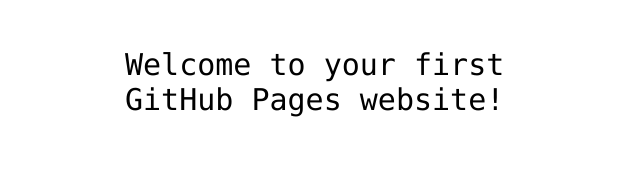
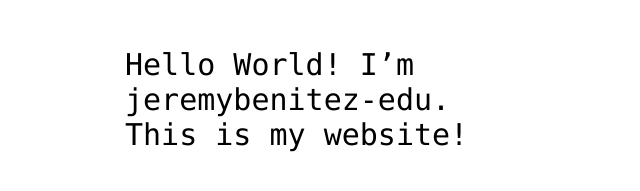
Before and after one commit to jeremybenitez-edu/hello-world, a plain HTML site: page index.html in a window 1280 px wide. Shown: the part 341-532 px from the top of the page, without its empty margins (315-955 px from the left). Drawn offline with Linux system fonts and the light colour scheme.

Commit message:
add my username to index.html

```diff
--- a/index.html
+++ b/index.html
@@ -12,7 +12,7 @@
 <img src="https://octodex.github.com/images/daftpunktocat-thomas.gif" id="octocat" alt="octocat-gif" />
 
 <!-- Change this code here by copy and pasting your template on line 15 -->
-<p>Welcome to your first GitHub Pages website!</p>
+<p>Hello World! I’m jeremybenitez-edu. This is my website!</p>
 
 </body>
 </html>
```
